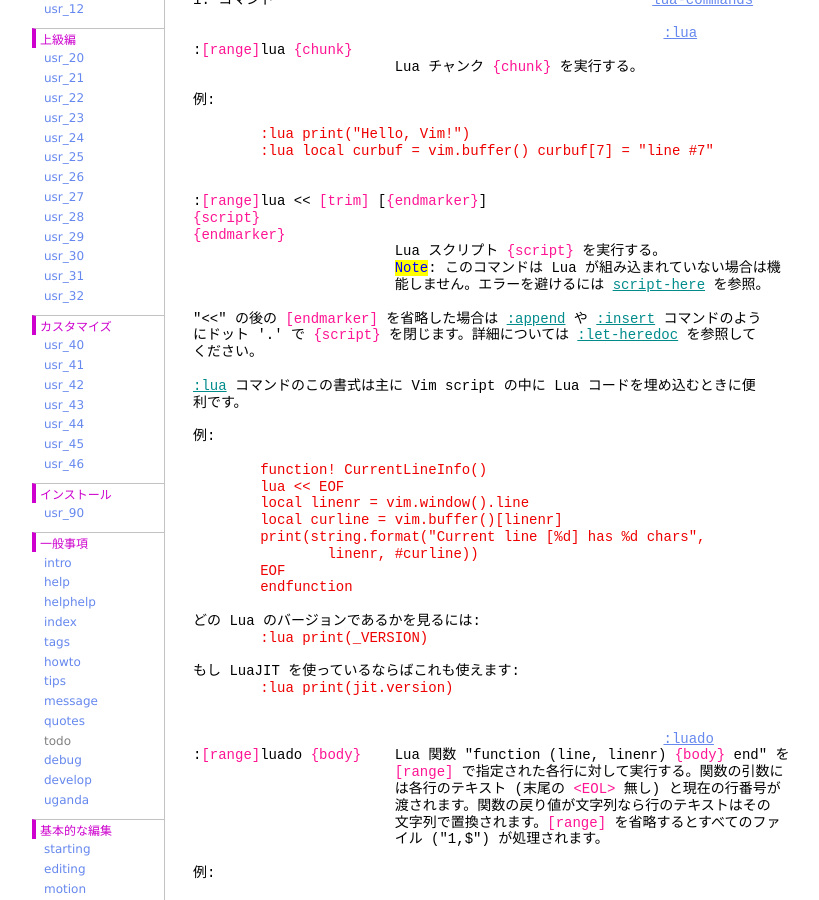
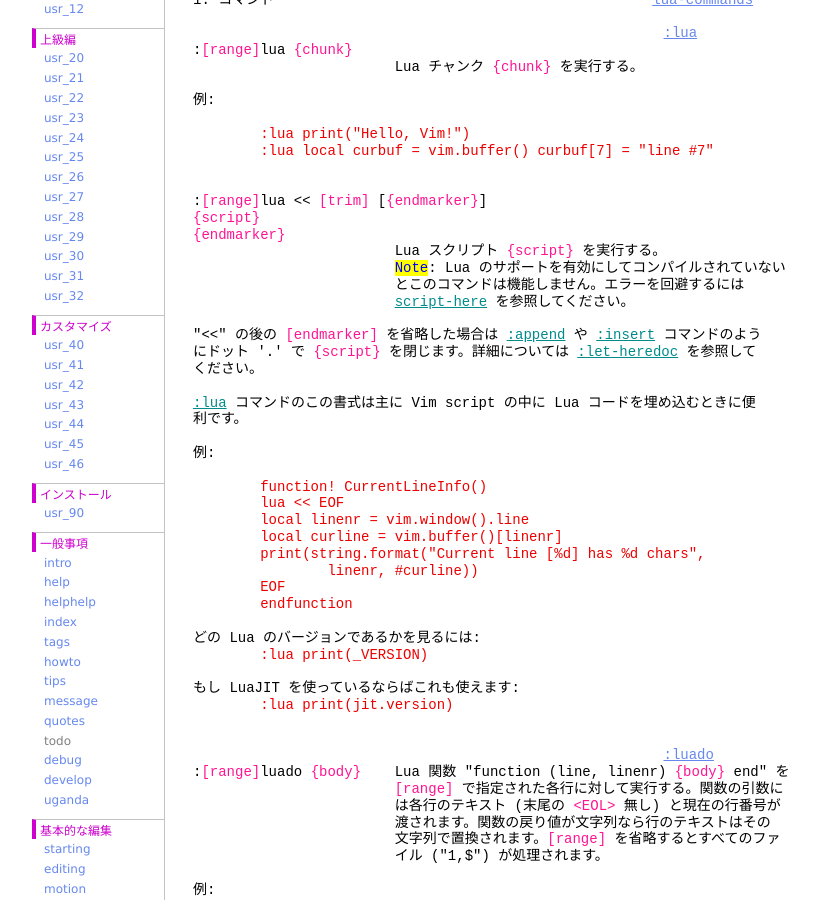
Before and after one commit to vim-jp/vimdoc-ja, a Jekyll site: the page built from if_lua.html, in a window 1280 px wide and 900 px high, scrolled down 594 px. Shown: the whole window, without its empty margins (208-1027 px from the left). Built offline with Jekyll 4.4.1, drawn with Linux system fonts in a browser that asks for light colours; nearby versions of some CDN libraries; comment, search, counter and statistics services are not loaded.

Commit message:
Generated by Travis JOB 3409.1
https://travis-ci.org/vim-jp/vimdoc-ja-working/builds/720300278

```diff
--- a/if_lua.html
+++ b/if_lua.html
@@ -41,8 +41,9 @@ Vim の Lua インターフェイス&nbsp;&nbsp;&nbsp;&nbsp;&nbsp;&nbsp;&nbsp;&n
 <span class="Special">{script}</span><br>
 <span class="Special">{endmarker}</span><br>
 &nbsp;&nbsp;&nbsp;&nbsp;&nbsp;&nbsp;&nbsp;&nbsp;&nbsp;&nbsp;&nbsp;&nbsp;&nbsp;&nbsp;&nbsp;&nbsp;&nbsp;&nbsp;&nbsp;&nbsp;&nbsp;&nbsp;&nbsp;&nbsp;Lua スクリプト&nbsp;<span class="Special">{script}</span>&nbsp;を実行する。<br>
-&nbsp;&nbsp;&nbsp;&nbsp;&nbsp;&nbsp;&nbsp;&nbsp;&nbsp;&nbsp;&nbsp;&nbsp;&nbsp;&nbsp;&nbsp;&nbsp;&nbsp;&nbsp;&nbsp;&nbsp;&nbsp;&nbsp;&nbsp;&nbsp;<span class="Todo">Note</span>: このコマンドは Lua が組み込まれていない場合は機<br>
-&nbsp;&nbsp;&nbsp;&nbsp;&nbsp;&nbsp;&nbsp;&nbsp;&nbsp;&nbsp;&nbsp;&nbsp;&nbsp;&nbsp;&nbsp;&nbsp;&nbsp;&nbsp;&nbsp;&nbsp;&nbsp;&nbsp;&nbsp;&nbsp;能しません。エラーを避けるには&nbsp;<a class="Identifier" href="if_perl.html#script-here">script-here</a>&nbsp;を参照。<br>
+&nbsp;&nbsp;&nbsp;&nbsp;&nbsp;&nbsp;&nbsp;&nbsp;&nbsp;&nbsp;&nbsp;&nbsp;&nbsp;&nbsp;&nbsp;&nbsp;&nbsp;&nbsp;&nbsp;&nbsp;&nbsp;&nbsp;&nbsp;&nbsp;<span class="Todo">Note</span>: Lua のサポートを有効にしてコンパイルされていない<br>
+&nbsp;&nbsp;&nbsp;&nbsp;&nbsp;&nbsp;&nbsp;&nbsp;&nbsp;&nbsp;&nbsp;&nbsp;&nbsp;&nbsp;&nbsp;&nbsp;&nbsp;&nbsp;&nbsp;&nbsp;&nbsp;&nbsp;&nbsp;&nbsp;とこのコマンドは機能しません。エラーを回避するには<br>
+&nbsp;&nbsp;&nbsp;&nbsp;&nbsp;&nbsp;&nbsp;&nbsp;&nbsp;&nbsp;&nbsp;&nbsp;&nbsp;&nbsp;&nbsp;&nbsp;&nbsp;&nbsp;&nbsp;&nbsp;&nbsp;&nbsp;&nbsp;&nbsp;<a class="Identifier" href="if_perl.html#script-here">script-here</a>&nbsp;を参照してください。<br>
 <br>
 &quot;&lt;&lt;&quot; の後の&nbsp;<span class="Special">[endmarker]</span>&nbsp;を省略した場合は&nbsp;<a class="Identifier" href="insert.html#:append">:append</a>&nbsp;や&nbsp;<a class="Identifier" href="insert.html#:insert">:insert</a>&nbsp;コマンドのよう<br>
 にドット '.' で&nbsp;<span class="Special">{script}</span>&nbsp;を閉じます。詳細については&nbsp;<a class="Identifier" href="eval.html#:let-heredoc">:let-heredoc</a>&nbsp;を参照して<br>
--- a/if_mzsch.html
+++ b/if_mzsch.html
@@ -47,9 +47,9 @@ Racket 5.x (5.3.1も含む) の futures と places は Vim から作成された
 <span class="Special">{script}</span><br>
 <span class="Special">{endmarker}</span><br>
 &nbsp;&nbsp;&nbsp;&nbsp;&nbsp;&nbsp;&nbsp;&nbsp;&nbsp;&nbsp;&nbsp;&nbsp;&nbsp;&nbsp;&nbsp;&nbsp;&nbsp;&nbsp;&nbsp;&nbsp;&nbsp;&nbsp;&nbsp;&nbsp;MzScheme のスクリプト&nbsp;<span class="Special">{script}</span>&nbsp;を実行します。<br>
-&nbsp;&nbsp;&nbsp;&nbsp;&nbsp;&nbsp;&nbsp;&nbsp;&nbsp;&nbsp;&nbsp;&nbsp;&nbsp;&nbsp;&nbsp;&nbsp;&nbsp;&nbsp;&nbsp;&nbsp;&nbsp;&nbsp;&nbsp;&nbsp;<span class="Todo">Note</span>: このコマンドは MzScheme 用の機能を含めてコンパイ<br>
-&nbsp;&nbsp;&nbsp;&nbsp;&nbsp;&nbsp;&nbsp;&nbsp;&nbsp;&nbsp;&nbsp;&nbsp;&nbsp;&nbsp;&nbsp;&nbsp;&nbsp;&nbsp;&nbsp;&nbsp;&nbsp;&nbsp;&nbsp;&nbsp;ルされていないときは機能しません。エラーを抑制するには<br>
-&nbsp;&nbsp;&nbsp;&nbsp;&nbsp;&nbsp;&nbsp;&nbsp;&nbsp;&nbsp;&nbsp;&nbsp;&nbsp;&nbsp;&nbsp;&nbsp;&nbsp;&nbsp;&nbsp;&nbsp;&nbsp;&nbsp;&nbsp;&nbsp;<a class="Identifier" href="if_perl.html#script-here">script-here</a>を参照してください。<br>
+&nbsp;&nbsp;&nbsp;&nbsp;&nbsp;&nbsp;&nbsp;&nbsp;&nbsp;&nbsp;&nbsp;&nbsp;&nbsp;&nbsp;&nbsp;&nbsp;&nbsp;&nbsp;&nbsp;&nbsp;&nbsp;&nbsp;&nbsp;&nbsp;<span class="Todo">Note</span>: MzScheme のサポートを有効にしてコンパイルされて<br>
+&nbsp;&nbsp;&nbsp;&nbsp;&nbsp;&nbsp;&nbsp;&nbsp;&nbsp;&nbsp;&nbsp;&nbsp;&nbsp;&nbsp;&nbsp;&nbsp;&nbsp;&nbsp;&nbsp;&nbsp;&nbsp;&nbsp;&nbsp;&nbsp;いないとこのコマンドは機能しません。エラーを回避するに<br>
+&nbsp;&nbsp;&nbsp;&nbsp;&nbsp;&nbsp;&nbsp;&nbsp;&nbsp;&nbsp;&nbsp;&nbsp;&nbsp;&nbsp;&nbsp;&nbsp;&nbsp;&nbsp;&nbsp;&nbsp;&nbsp;&nbsp;&nbsp;&nbsp;は&nbsp;<a class="Identifier" href="if_perl.html#script-here">script-here</a>&nbsp;を参照してください。<br>
 <br>
 &nbsp;&nbsp;&nbsp;&nbsp;&nbsp;&nbsp;&nbsp;&nbsp;&nbsp;&nbsp;&nbsp;&nbsp;&nbsp;&nbsp;&nbsp;&nbsp;&nbsp;&nbsp;&nbsp;&nbsp;&nbsp;&nbsp;&nbsp;&nbsp;&quot;&lt;&lt;&quot; の後の&nbsp;<span class="Special">[endmarker]</span>&nbsp;を省略した場合は&nbsp;<a class="Identifier" href="insert.html#:append">:append</a>&nbsp;や<br>
 &nbsp;&nbsp;&nbsp;&nbsp;&nbsp;&nbsp;&nbsp;&nbsp;&nbsp;&nbsp;&nbsp;&nbsp;&nbsp;&nbsp;&nbsp;&nbsp;&nbsp;&nbsp;&nbsp;&nbsp;&nbsp;&nbsp;&nbsp;&nbsp;<a class="Identifier" href="insert.html#:insert">:insert</a>&nbsp;コマンドのようにドット '.' で&nbsp;<span class="Special">{script}</span>&nbsp;を閉<br>
--- a/if_pyth.html
+++ b/if_pyth.html
@@ -43,9 +43,9 @@ Python 3 インターフェイスは Vim が&nbsp;<a class="Identifier" href="va
 <span class="Special">{script}</span><br>
 <span class="Special">{endmarker}</span><br>
 &nbsp;&nbsp;&nbsp;&nbsp;&nbsp;&nbsp;&nbsp;&nbsp;&nbsp;&nbsp;&nbsp;&nbsp;&nbsp;&nbsp;&nbsp;&nbsp;&nbsp;&nbsp;&nbsp;&nbsp;&nbsp;&nbsp;&nbsp;&nbsp;Pythonのスクリプト<span class="Special">{script}</span>を実行します。<br>
-&nbsp;&nbsp;&nbsp;&nbsp;&nbsp;&nbsp;&nbsp;&nbsp;&nbsp;&nbsp;&nbsp;&nbsp;&nbsp;&nbsp;&nbsp;&nbsp;&nbsp;&nbsp;&nbsp;&nbsp;&nbsp;&nbsp;&nbsp;&nbsp;<span class="Todo">Note</span>: このコマンドはPython用の機能を含めてコンパイルさ<br>
-&nbsp;&nbsp;&nbsp;&nbsp;&nbsp;&nbsp;&nbsp;&nbsp;&nbsp;&nbsp;&nbsp;&nbsp;&nbsp;&nbsp;&nbsp;&nbsp;&nbsp;&nbsp;&nbsp;&nbsp;&nbsp;&nbsp;&nbsp;&nbsp;れていないときは機能しません。エラーを抑制するには<br>
-&nbsp;&nbsp;&nbsp;&nbsp;&nbsp;&nbsp;&nbsp;&nbsp;&nbsp;&nbsp;&nbsp;&nbsp;&nbsp;&nbsp;&nbsp;&nbsp;&nbsp;&nbsp;&nbsp;&nbsp;&nbsp;&nbsp;&nbsp;&nbsp;<a class="Identifier" href="if_perl.html#script-here">script-here</a>を参照してください。<br>
+&nbsp;&nbsp;&nbsp;&nbsp;&nbsp;&nbsp;&nbsp;&nbsp;&nbsp;&nbsp;&nbsp;&nbsp;&nbsp;&nbsp;&nbsp;&nbsp;&nbsp;&nbsp;&nbsp;&nbsp;&nbsp;&nbsp;&nbsp;&nbsp;<span class="Todo">Note</span>: Python のサポートを有効にしてコンパイルされてい<br>
+&nbsp;&nbsp;&nbsp;&nbsp;&nbsp;&nbsp;&nbsp;&nbsp;&nbsp;&nbsp;&nbsp;&nbsp;&nbsp;&nbsp;&nbsp;&nbsp;&nbsp;&nbsp;&nbsp;&nbsp;&nbsp;&nbsp;&nbsp;&nbsp;ないとこのコマンドは機能しません。エラーを回避するには<br>
+&nbsp;&nbsp;&nbsp;&nbsp;&nbsp;&nbsp;&nbsp;&nbsp;&nbsp;&nbsp;&nbsp;&nbsp;&nbsp;&nbsp;&nbsp;&nbsp;&nbsp;&nbsp;&nbsp;&nbsp;&nbsp;&nbsp;&nbsp;&nbsp;<a class="Identifier" href="if_perl.html#script-here">script-here</a>&nbsp;を参照してください。<br>
 <br>
 &quot;&lt;&lt;&quot; の後に&nbsp;<span class="Special">[endmarker]</span>&nbsp;を省略した時は&nbsp;<a class="Identifier" href="insert.html#:append">:append</a>&nbsp;や&nbsp;<a class="Identifier" href="insert.html#:insert">:insert</a>&nbsp;のようにドット<br>
 '.' が使われます。詳細については&nbsp;<a class="Identifier" href="eval.html#:let-heredoc">:let-heredoc</a>&nbsp;を参照。<br>
--- a/if_ruby.html
+++ b/if_ruby.html
@@ -45,9 +45,9 @@ Rubyのホームページは&nbsp;<span class="Constant"><a href="http://www.rub
 &nbsp;&nbsp;&nbsp;&nbsp;&nbsp;&nbsp;&nbsp;&nbsp;&nbsp;&nbsp;&nbsp;&nbsp;&nbsp;&nbsp;&nbsp;&nbsp;&nbsp;&nbsp;&nbsp;&nbsp;&nbsp;&nbsp;&nbsp;&nbsp;この形式の<a class="Identifier" href="if_ruby.html#:ruby">:ruby</a>コマンドは主にVim scriptにRubyコード<br>
 &nbsp;&nbsp;&nbsp;&nbsp;&nbsp;&nbsp;&nbsp;&nbsp;&nbsp;&nbsp;&nbsp;&nbsp;&nbsp;&nbsp;&nbsp;&nbsp;&nbsp;&nbsp;&nbsp;&nbsp;&nbsp;&nbsp;&nbsp;&nbsp;を埋め込むのに便利である。<br>
 <br>
-&nbsp;&nbsp;&nbsp;&nbsp;&nbsp;&nbsp;&nbsp;&nbsp;&nbsp;&nbsp;&nbsp;&nbsp;&nbsp;&nbsp;&nbsp;&nbsp;&nbsp;&nbsp;&nbsp;&nbsp;&nbsp;&nbsp;&nbsp;&nbsp;<span class="Todo">Note</span>: このコマンドはRuby機能をコンパイル時に指定しな<br>
-&nbsp;&nbsp;&nbsp;&nbsp;&nbsp;&nbsp;&nbsp;&nbsp;&nbsp;&nbsp;&nbsp;&nbsp;&nbsp;&nbsp;&nbsp;&nbsp;&nbsp;&nbsp;&nbsp;&nbsp;&nbsp;&nbsp;&nbsp;&nbsp;かった時には動作しない。エラーを避けるには<br>
-&nbsp;&nbsp;&nbsp;&nbsp;&nbsp;&nbsp;&nbsp;&nbsp;&nbsp;&nbsp;&nbsp;&nbsp;&nbsp;&nbsp;&nbsp;&nbsp;&nbsp;&nbsp;&nbsp;&nbsp;&nbsp;&nbsp;&nbsp;&nbsp;<a class="Identifier" href="if_perl.html#script-here">script-here</a>を参照。<br>
+&nbsp;&nbsp;&nbsp;&nbsp;&nbsp;&nbsp;&nbsp;&nbsp;&nbsp;&nbsp;&nbsp;&nbsp;&nbsp;&nbsp;&nbsp;&nbsp;&nbsp;&nbsp;&nbsp;&nbsp;&nbsp;&nbsp;&nbsp;&nbsp;<span class="Todo">Note</span>: Ruby のサポートを有効にしてコンパイルされていな<br>
+&nbsp;&nbsp;&nbsp;&nbsp;&nbsp;&nbsp;&nbsp;&nbsp;&nbsp;&nbsp;&nbsp;&nbsp;&nbsp;&nbsp;&nbsp;&nbsp;&nbsp;&nbsp;&nbsp;&nbsp;&nbsp;&nbsp;&nbsp;&nbsp;いとこのコマンドは機能しない。エラーを回避するには<br>
+&nbsp;&nbsp;&nbsp;&nbsp;&nbsp;&nbsp;&nbsp;&nbsp;&nbsp;&nbsp;&nbsp;&nbsp;&nbsp;&nbsp;&nbsp;&nbsp;&nbsp;&nbsp;&nbsp;&nbsp;&nbsp;&nbsp;&nbsp;&nbsp;<a class="Identifier" href="if_perl.html#script-here">script-here</a>&nbsp;を参照。<br>
 <br>
 Vim script の例:<br>
 <br>
```
